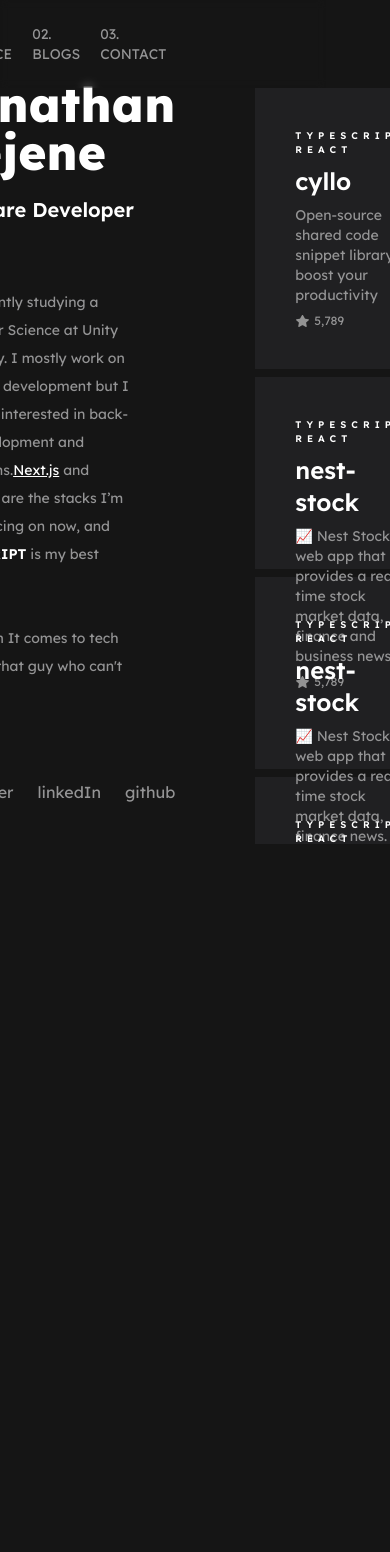
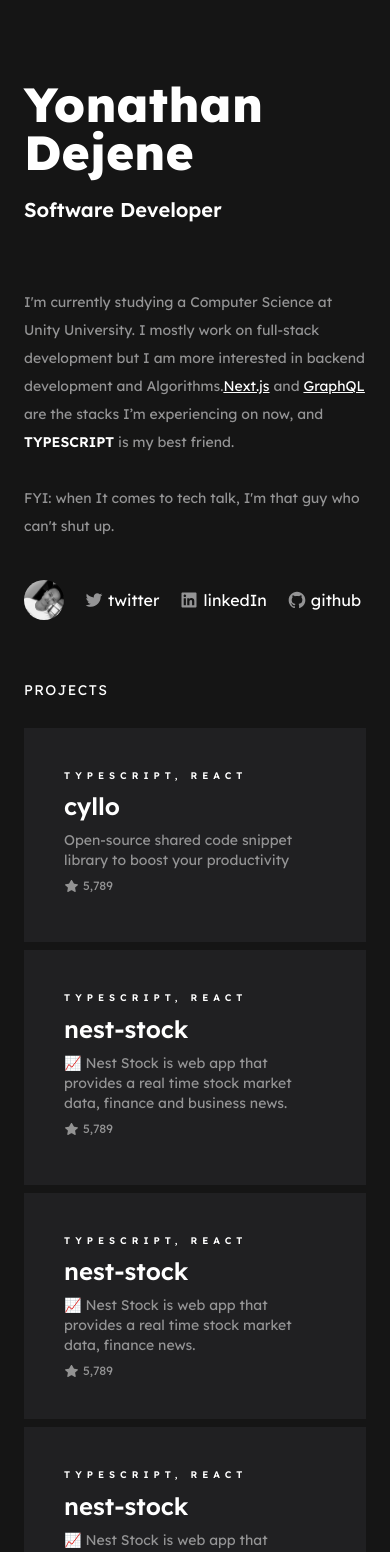
Before and after one commit to yonaries/portfolio-new, a Next.js app: page / in a window 390 px wide. Shown: the top 1552 px of the page. Before the commit the page ends 844 px from the top, so only its background shows below. Built offline with nearby package versions, Linux system fonts and the light colour scheme.

Commit message:
Responsive(mobile):🚀 suitable on mobile screen

```diff
--- a/components/AboutMe.tsx
+++ b/components/AboutMe.tsx
@@ -8,7 +8,7 @@ import photo from '../assets/1652460611504 1.png'
 
 const AboutMe = () => {
     return (
-        <div className='flex pt-20 pb-10 flex-col w-2/5 mr-10 text-secondary justify-between sticky top-0'>
+        <div className='flex pt-20 pb-10 flex-col md:w-2/5 md:mr-10 text-secondary justify-between md:sticky md:top-0'>
             <div className='flex flex-col space-y-16 justify-around'>
                 <div>
                     <p className='text-5xl text-white font-extrabold mb-5'>
@@ -18,15 +18,15 @@ const AboutMe = () => {
                 </div>
 
                 <div>
-                    <p className='font-normal text-sm leading-7 pr-10' >
-                        I'm currently studying a Computer Science at Unity University. I mostly work on full-stack development but I am more interested in back-end development and Algorithms.
+                    <p className='font-normal text-sm leading-7 md:pr-10' >
+                        I'm currently studying a Computer Science at Unity University. I mostly work on full-stack development but I am more interested in backend development and Algorithms.
                         <span className='text-white underline'>Next.js</span> and <span className='text-white underline'>GraphQL</span> are the stacks I’m experiencing on now, and <span className='font-semibold text-white'>TYPESCRIPT</span> is my best friend.
                         <br /> <br /> FYI: when It comes to tech talk, I'm that guy who can't shut up.
                     </p>
                 </div>
             </div>
 
-            <footer className='flex space-x-5 items-center'>
+            <footer className='flex text-white space-x-5 items-center pt-10'>
                 <Image className='rounded-full' src={photo} width={40} height={40} alt='my photo' />
                 <a className={ahrefStyle} href="https://www.twitter.com/yonathanDejene" target="_blank" rel="noopener noreferrer">
                     <div className='flex items-center space-x-1'>
--- a/components/NavBar.tsx
+++ b/components/NavBar.tsx
@@ -4,7 +4,7 @@ export const ahrefStyle = 'cursor-pointer hover:text-white transition-all hover:
 
 const NavBar = () => {
   return (
-    <div className='w-screen lg:max-w-hd flex fixed justify-end top-0 text-secondary py-6 pr-40 backdrop-blur-sm z-10'>
+    <div className='hidden md:flex w-screen lg:max-w-hd fixed justify-end top-0 text-secondary py-6 pr-40 backdrop-blur-sm z-10'>
       <div className='space-x-5 text-sm flex'>
         <a href='#projects' className={ahrefStyle}><span>00. </span>PROJECTS</a>
         <a href='' className={ahrefStyle}><span>01. </span>EXPERIENCE</a>
--- /dev/null
+++ b/components/Navbar/MobileNavBar.tsx
@@ -0,0 +1,33 @@
+import React, { useEffect, useState } from 'react'
+
+type Props = {
+    title: string
+}
+
+const MobileNavBar = (props: Props) => {
+    const [isActive, setIsActive] = useState(false)
+
+    const changeBackground = () => {
+        console.log(window.scrollY)
+        if (window.scrollY >= 600) {
+            setIsActive(true)
+        } else {
+            setIsActive(false)
+        }
+    }
+
+    useEffect(() => {
+        changeBackground()
+        window.addEventListener("scroll", changeBackground)
+    })
+
+    return (
+        <div id='#mobile-navbar' className={`text-white z-10 py-5 tracking-widest sticky top-0 transition-all text-sm md:hidden ${isActive && 'bg-primaryBg drop-shadow-xl'}`}>
+            <p>
+                {props.title}
+            </p>
+        </div>
+    )
+}
+
+export default MobileNavBar
--- a/components/Projects.tsx
+++ b/components/Projects.tsx
@@ -1,35 +1,42 @@
 import React from 'react'
 import Image from 'next/image'
 import star from '../assets/Star.svg';
+import MobileNavBar from './Navbar/MobileNavBar';
 
 
 const Projects = () => {
     return (
-        <div className='pt-20' id='projects'>
-            <div id='card' className='min-h-48 bg-dusk text-white p-10 w-full flex flex-col justify-between my-2 transition-all hover:scale-110'>
+        <div className='md:pt-20' id='projects'>
+            <MobileNavBar title={'PROJECTS'} />
+            <article id='card' className='min-h-48 bg-dusk text-white p-10 w-full flex flex-col justify-between my-2 transition-all hover:scale-110'>
+                <a href="#" target="_blank" rel="noopener noreferrer">
                     <div className='space-y-2'>
                         <p className='text-2xs font-semibold' id='cardTitle'>TYPESCRIPT, REACT</p>
                         <p className='text-2xl font-semibold'>cyllo</p>
                         <p className='text-sm text-secondary'>Open-source shared code snippet library to boost your productivity</p>
                     </div>
-                <div className='flex pt-2 space-x-1'>
+                    <div className='flex py-2 space-x-1'>
                         <Image src={star} width={15} height={15} />
                         <p className='text-xs text-secondary font-cousine' id='star'>5,789</p>
                     </div>
-            </div>
-            <div id='card' className='h-48 bg-dusk text-white p-10 w-full flex flex-col justify-between my-2 transition-all hover:scale-110'>
+                </a>
+            </article>
+            <article id='card' className='min-h-48 bg-dusk text-white p-10 w-full flex flex-col justify-between my-2 transition-all hover:scale-110'>
+                <a href="#" target="_blank" rel="noopener noreferrer">
                     <div className='space-y-2'>
                         <p className='text-2xs font-semibold' id='cardTitle'>TYPESCRIPT, REACT</p>
                         <p className='text-2xl font-semibold'>nest-stock</p>
                         <p className='text-sm text-secondary'>📈 Nest Stock is web app that provides a
                             real time stock market data, finance and business news.</p>
                     </div>
-                <div className='flex pt-2 space-x-1'>
+                    <div className='flex py-2 space-x-1'>
                         <Image src={star} width={15} height={15} alt='github link' />
                         <p className='text-xs text-secondary' id='star'>5,789</p>
                     </div>
-            </div>
-            <div id='card' className='h-48 bg-dusk text-white p-10 w-full flex flex-col justify-between my-2 transition-all hover:scale-110'>
+                </a>
+            </article>
+            <article id='card' className='min-h-48 bg-dusk text-white p-10 w-full flex flex-col justify-between my-2 transition-all hover:scale-110'>
+                <a href="#" target="_blank" rel="noopener noreferrer">
                     <div className='space-y-2'>
                         <p className='text-2xs font-semibold' id='cardTitle'>TYPESCRIPT, REACT</p>
                         <p className='text-2xl font-semibold'>nest-stock</p>
@@ -40,31 +47,37 @@ const Projects = () => {
                         <Image src={star} width={15} height={15} alt='github star' />
                         <p className='text-xs text-secondary' id='star'>5,789</p>
                     </div>
-            </div>
-            <div id='card' className='h-48 bg-dusk text-white p-10 w-full flex flex-col justify-between my-2 transition-all hover:scale-110'>
+                </a>
+            </article>
+            <article id='card' className='min-h-48 bg-dusk text-white p-10 w-full flex flex-col justify-between my-2 transition-all hover:scale-110'>
+                <a href="#" target="_blank" rel="noopener noreferrer">
                     <div className='space-y-2'>
                         <p className='text-2xs font-semibold' id='cardTitle'>TYPESCRIPT, REACT</p>
                         <p className='text-2xl font-semibold'>nest-stock</p>
                         <p className='text-sm text-secondary'>📈 Nest Stock is web app that provides a
                             real time stock market data, finance news.</p>
                     </div>
-                <div className='flex pt-2 space-x-1'>
+                    <div className='flex py-2 space-x-1'>
                         <Image src={star} width={15} height={15} alt='github star' />
                         <p className='text-xs text-secondary' id='star'>5,789</p>
                     </div>
-            </div>
-            <div id='card' className='h-48 bg-dusk text-white p-10 w-full flex flex-col justify-between my-2 transition-all hover:scale-110'>
+                </a>
+            </article>
+            <article id='card' className='min-h-48 bg-dusk text-white p-10 w-full flex flex-col justify-between my-2 transition-all hover:scale-110'>
+                <a href="#" target="_blank" rel="noopener noreferrer">
+                    <a href="#" target="_blank" rel="noopener noreferrer"></a>
                     <div className='space-y-2'>
                         <p className='text-2xs font-semibold' id='cardTitle'>TYPESCRIPT, REACT</p>
                         <p className='text-2xl font-semibold'>nest-stock</p>
                         <p className='text-sm text-secondary'>📈 Nest Stock is web app that provides a
                             real time stock market data, finance news.</p>
                     </div>
-                <div className='flex pt-2 space-x-1'>
+                    <div className='flex py-2 space-x-1'>
                         <Image src={star} width={15} height={15} alt='github star' />
                         <p className='text-xs text-secondary' id='star'>5,789</p>
                     </div>
-            </div>
+                </a>
+            </article>
         </div>
     )
 }
--- a/pages/index.tsx
+++ b/pages/index.tsx
@@ -11,10 +11,10 @@ const Home: NextPage = () => {
       <Head>
         <title>Yonathan Dejene</title>
       </Head>
-      <div className='flex self-center max-w-hd h-screen pl-20 overflow-y-hidden justify-between font-lexend'>
+      <div className='px-6 max-w-hd h-screen justify-between font-lexend md:flex md:pl-20 md:overflow-y-hidden '>
         <NavBar />
         <AboutMe />
-        <div className='w-3/5 pl-10 pr-20 h-screen overflow-y-scroll'>
+        <div className='md:w-3/5 md:pl-10 md:pr-20 h-screen md:overflow-y-scroll'>
           <Projects />
         </div>
       </div></>
--- a/styles/globals.css
+++ b/styles/globals.css
@@ -16,7 +16,6 @@ body {
   margin: 0;
   background-color: rgb(21, 21, 21);
   scroll-behavior: smooth;
-  overflow: hidden;
   display: flex;
   justify-content: center;
 }
```
Lines whose indentation alone changed are shown as unchanged.
